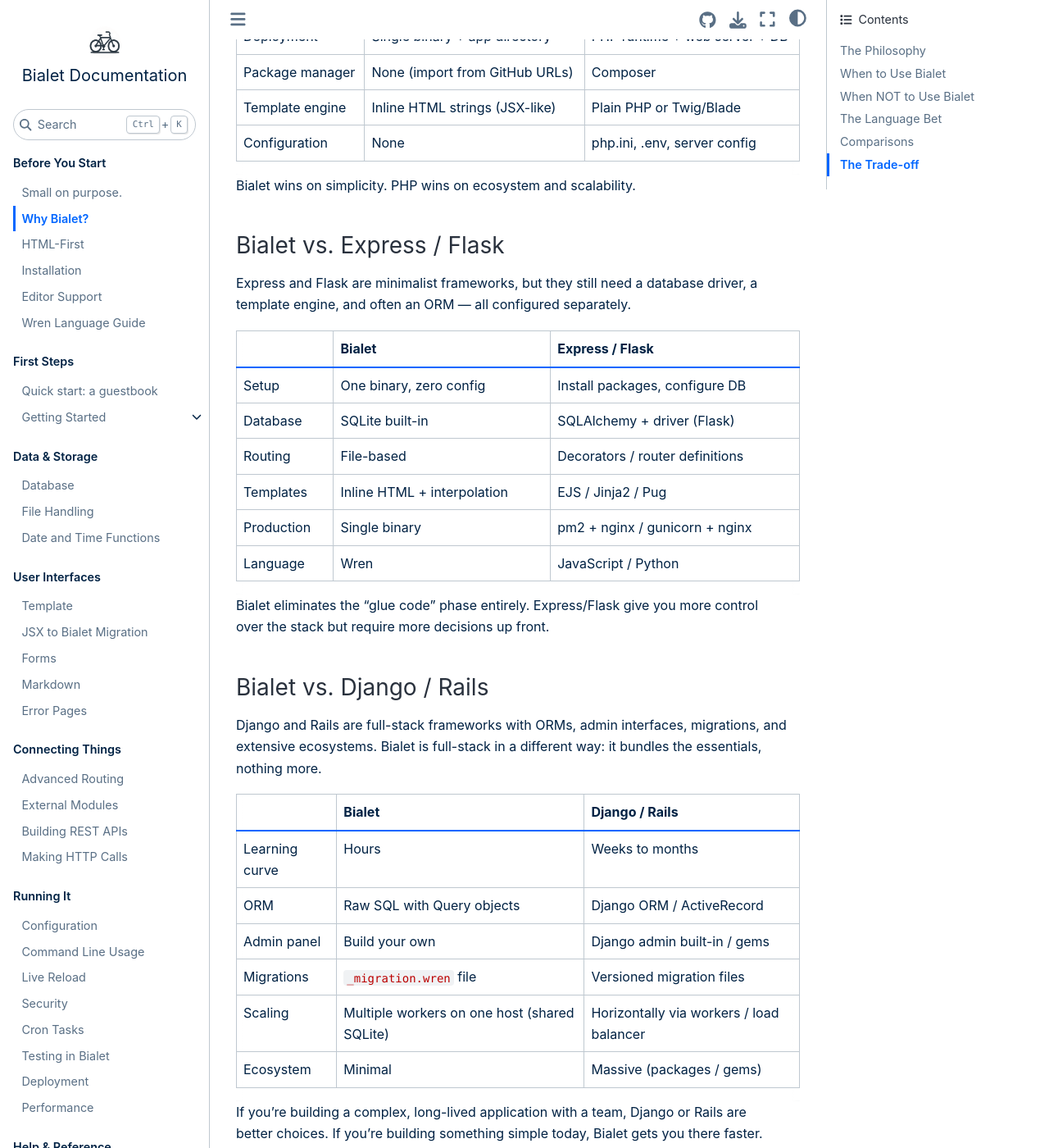
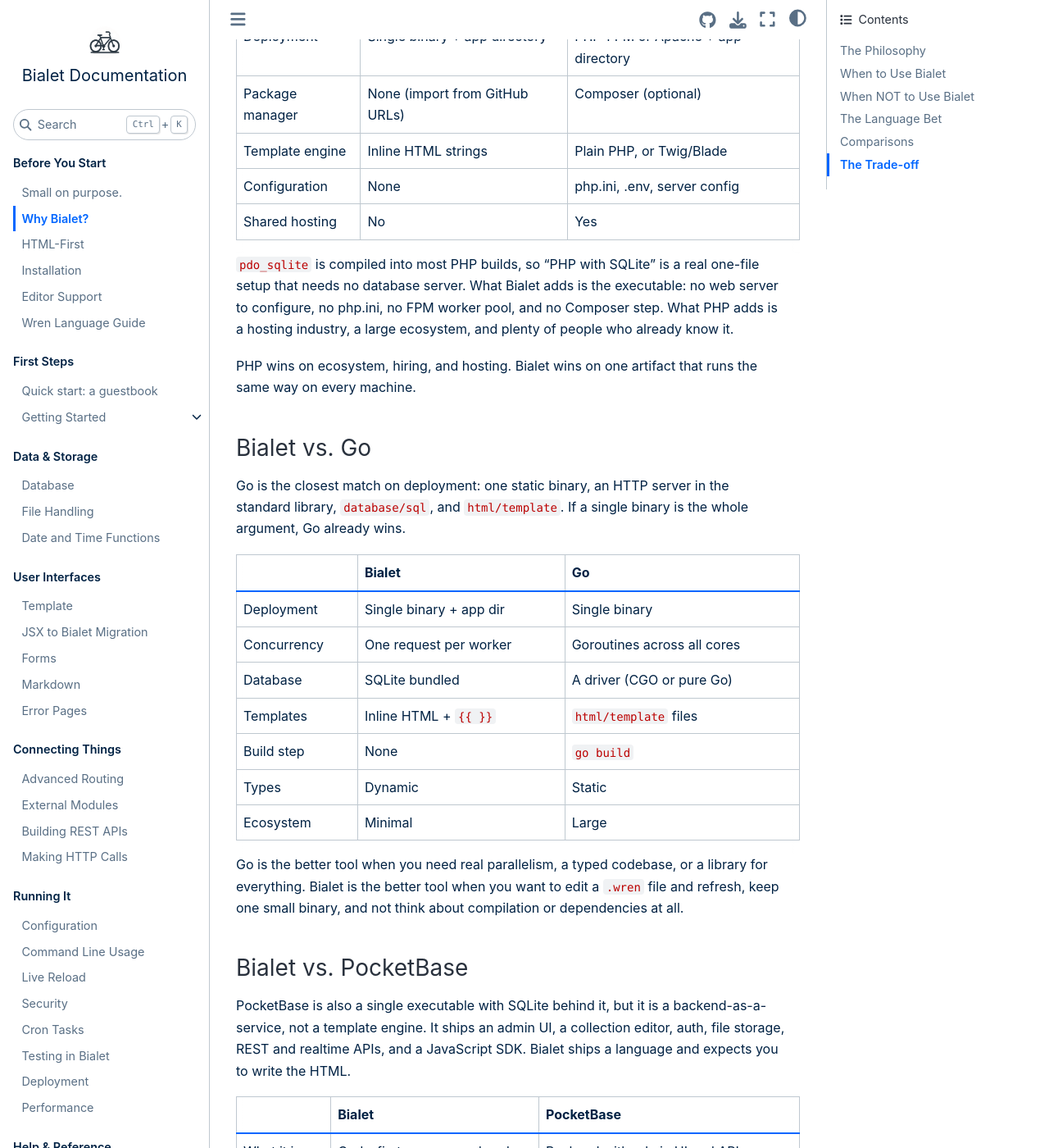
Before and after one commit to bialet/bialet, a Sphinx documentation site: the page built from docs/why-bialet.md, in a window 1280 px wide and 1400 px high, scrolled down 4074 px. Shown: the whole window at 82% size. Built offline with Sphinx 7.4.7 and the Sphinx Book theme 1.1.4, drawn with Linux system fonts in a browser that asks for light colours; the version number could not be read and is left out; some of the changed text lies outside the part shown.

Commit message:
docs(compare): correct PHP/Express/Flask and add Go, PocketBase, HTMX

```diff
--- a/docs/why-bialet.md
+++ b/docs/why-bialet.md
@@ -132,33 +132,104 @@
 PHP is the closest philosophical relative. Both let you drop files in a
 directory and serve them immediately. Both embed logic in HTML.
 
-|                 | Bialet                           | PHP                               |
-| --------------- | -------------------------------- | --------------------------------- |
-| Language        | Wren (object-oriented)           | PHP                               |
-| Database        | SQLite built-in, always present  | Must install and configure        |
-| Deployment      | Single binary + app directory    | PHP runtime + web server + DB     |
-| Package manager | None (import from GitHub URLs)   | Composer                          |
-| Template engine | Inline HTML strings (JSX-like)   | Plain PHP or Twig/Blade           |
-| Configuration   | None                             | php.ini, .env, server config      |
+|                 | Bialet                          | PHP                                |
+| --------------- | ------------------------------- | ---------------------------------- |
+| Language        | Wren (object-oriented)          | PHP                                |
+| Database        | SQLite built in, always present | SQLite via `pdo_sqlite`, no server |
+| Deployment      | Single binary + app directory   | PHP-FPM or Apache + app directory  |
+| Package manager | None (import from GitHub URLs)  | Composer (optional)                |
+| Template engine | Inline HTML strings             | Plain PHP, or Twig/Blade           |
+| Configuration   | None                            | php.ini, .env, server config       |
+| Shared hosting  | No                              | Yes                                |
 
-Bialet wins on simplicity. PHP wins on ecosystem and scalability.
+`pdo_sqlite` is compiled into most PHP builds, so "PHP with SQLite" is a real
+one-file setup that needs no database server. What Bialet adds is the
+executable: no web server to configure, no php.ini, no FPM worker pool, and no
+Composer step. What PHP adds is a hosting industry, a large ecosystem, and
+plenty of people who already know it.
+
+PHP wins on ecosystem, hiring, and hosting. Bialet wins on one artifact that
+runs the same way on every machine.
+
+### Bialet vs. Go
+
+Go is the closest match on deployment: one static binary, an HTTP server in the
+standard library, `database/sql`, and `html/template`. If a single binary is
+the whole argument, Go already wins.
+
+|            | Bialet                  | Go                              |
+| ---------- | ----------------------- | ------------------------------- |
+| Deployment | Single binary + app dir | Single binary                   |
+| Concurrency| One request per worker  | Goroutines across all cores     |
+| Database   | SQLite bundled          | A driver (CGO or pure Go)       |
+| Templates  | Inline HTML + `{{ }}`   | `html/template` files           |
+| Build step | None                    | `go build`                      |
+| Types      | Dynamic                 | Static                          |
+| Ecosystem  | Minimal                 | Large                           |
+
+Go is the better tool when you need real parallelism, a typed codebase, or a
+library for everything. Bialet is the better tool when you want to edit a
+`.wren` file and refresh, keep one small binary, and not think about
+compilation or dependencies at all.
+
+### Bialet vs. PocketBase
+
+PocketBase is also a single executable with SQLite behind it, but it is a
+backend-as-a-service, not a template engine. It ships an admin UI, a collection
+editor, auth, file storage, REST and realtime APIs, and a JavaScript SDK.
+Bialet ships a language and expects you to write the HTML.
+
+|            | Bialet                     | PocketBase                           |
+| ---------- | -------------------------- | ------------------------------------ |
+| What it is | Code-first, server-rendered| Backend with admin UI and APIs       |
+| Data model | SQL schema you write       | Collections in the admin             |
+| UI         | Your HTML                  | Built-in admin; you bring a frontend |
+| Auth       | Sessions, CSRF, basic auth | Built-in auth, OAuth2 providers      |
+| Realtime   | No (polling)               | SSE subscriptions                    |
+| Extend     | `.wren` files              | Go or JavaScript hooks               |
+| Database   | SQLite                     | SQLite                               |
+
+Choose PocketBase when you want a ready-made backend and a JavaScript
+frontend. Choose Bialet when the app is server-rendered pages and you want to
+write the HTML and SQL yourself.
 
 ### Bialet vs. Express / Flask
 
-Express and Flask are minimalist frameworks, but they still need a database
-driver, a template engine, and often an ORM — all configured separately.
+Express and Flask are deliberately minimal: you add only what the app needs. A
+minimal Express app can return HTML strings and talk to SQLite through a
+driver; Flask ships Jinja2, and Python's standard library already has
+`sqlite3`. Neither requires an ORM or a database server.
 
-|                 | Bialet                           | Express / Flask                   |
-| --------------- | -------------------------------- | --------------------------------- |
-| Setup           | One binary, zero config          | Install packages, configure DB    |
-| Database        | SQLite built-in                  | SQLAlchemy + driver (Flask)       |
-| Routing         | File-based                       | Decorators / router definitions   |
-| Templates       | Inline HTML + interpolation      | EJS / Jinja2 / Pug                |
-| Production      | Single binary                    | pm2 + nginx / gunicorn + nginx    |
-| Language        | Wren                             | JavaScript / Python               |
+What neither includes is the wiring: sessions with CSRF protection, database
+migrations, a request/response API, and a deployment story. Bialet's difference
+is that all of it is in the binary and already connected.
 
-Bialet eliminates the "glue code" phase entirely. Express/Flask give you more
-control over the stack but require more decisions up front.
+|                 | Bialet                      | Minimal Express / Flask        |
+| --------------- | --------------------------- | ------------------------------ |
+| Setup           | One binary, zero config     | Runtime plus npm/pip install   |
+| Database        | SQLite bundled              | SQLite via driver/stdlib       |
+| Routing         | File-based                  | Decorators/router              |
+| Templates       | Inline HTML + interpolation | Strings, or add EJS/Jinja2     |
+| Sessions + CSRF | Built in                    | Sessions via middleware, CSRF via extension |
+| Migrations      | `_migration.wren`           | Add a migration tool           |
+| Production      | Single binary               | pm2 + nginx / gunicorn + nginx |
+| Language        | Wren                        | JavaScript / Python            |
+
+Express and Flask give you more control over the stack and a language people
+already know. Bialet gives you fewer decisions and fewer moving parts.
+
+### Bialet vs. HTMX plus a backend
+
+If SPA complexity is the problem but a new language is not worth it, HTMX in
+front of Flask, Express, or Go gives you partial updates without a JavaScript
+build. That is a legitimate answer, and Bialet does not beat it on flexibility:
+you keep a language and ecosystem you already know.
+
+Bialet differs in what is already assembled — server, database, sessions, CSRF,
+migrations — and in rendering whole pages by default instead of fragments. If
+you already have a backend you like, adding HTMX is less work than adopting
+Bialet. If you are starting from nothing on one server, Bialet removes more
+pieces.
 
 ### Bialet vs. Django / Rails
 
```
